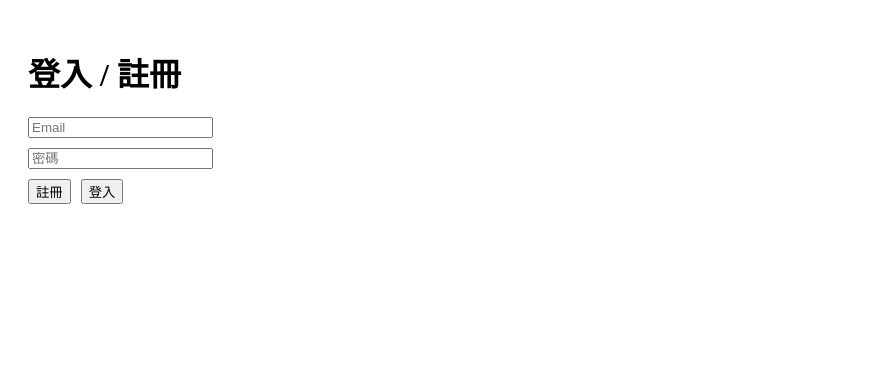
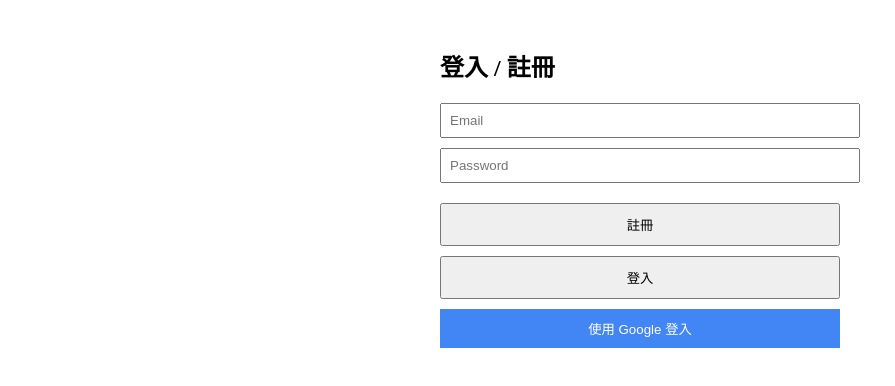
Before and after one commit to elfnt/SS_chatroom, a React (Vite) app: page / in a window 1280 px wide. Shown: the top 386 px of the page, without its empty margins (0-895 px from the left). Built offline with nearby package versions, Linux system fonts and the light colour scheme; no server answers.

Commit message:
support google account

```diff
--- a/src/app.jsx
+++ b/src/app.jsx
@@ -1,81 +1,95 @@
-// src/App.jsx
-import React, { useState, useEffect } from "react";
-import { auth, database } from "./services/firebase";
-import { createUserWithEmailAndPassword, signInWithEmailAndPassword, signOut, onAuthStateChanged } from "firebase/auth";
-import { ref, get, set } from "firebase/database";
-import ChatroomPage from "./pages/ChatroomPage";
-import ProfilePage from "./pages/ProfilePage";
+import React, { useState, useEffect } from 'react';
+import { auth, database } from './services/firebase';
+import { ref, set, get } from 'firebase/database';
+import { createUserWithEmailAndPassword, signInWithEmailAndPassword, signInWithPopup, GoogleAuthProvider, onAuthStateChanged } from 'firebase/auth';
+import ChatroomPage from './pages/ChatroomPage';
+import ProfilePage from './pages/ProfilePage';
 
 function App() {
+  const [user, setUser] = useState(null);
+  const [page, setPage] = useState('login');
   const [email, setEmail] = useState('');
   const [password, setPassword] = useState('');
-  const [user, setUser] = useState(null);
-  const [page, setPage] = useState('login');
 
+  // 監聽登入狀態
   useEffect(() => {
     const unsubscribe = onAuthStateChanged(auth, async (currentUser) => {
       if (currentUser) {
         setUser(currentUser);
+        await ensureProfileExists(currentUser);
         await checkProfileAndSetPage(currentUser);
       } else {
         setUser(null);
         setPage('login');
       }
     });
-
     return () => unsubscribe();
   }, []);
 
+  // 確保 profiles/uid 存在
+  const ensureProfileExists = async (currentUser) => {
+    const snap = await get(ref(database, `profiles/${currentUser.uid}`));
+    if (!snap.exists()) {
+      await set(ref(database, `profiles/${currentUser.uid}`), {
+        username: '',
+        email: currentUser.email,
+        phone: '',
+        address: '',
+        bio: '',
+        pfp: currentUser.photoURL || ''
+      });
+    }
+  };
+
+  // 判斷要到 chatroom 還是要編輯 profile
   const checkProfileAndSetPage = async (currentUser) => {
-    try {
     const profileRef = ref(database, `profiles/${currentUser.uid}`);
     const snapshot = await get(profileRef);
 
     if (!snapshot.exists() || !snapshot.val().username || snapshot.val().username.trim() === "") {
-        setPage('profile');  // ✅ 沒有設定 username，留在個人檔案頁面
+      setPage('profile');
     } else {
-        setPage('chatroom'); // ✅ 有 username，才能進聊天室
-      }
-    } catch (error) {
-      console.error('檢查profile失敗：', error);
-      setPage('profile'); // 如果錯誤，保險起見，強制要求設定個人資料
+      setPage('chatroom');
     }
   };
 
-  const handleSignup = async () => {
+  const signup = async () => {
     try {
       const userCredential = await createUserWithEmailAndPassword(auth, email, password);
-      setUser(userCredential.user);
-      alert('註冊成功，請設定您的個人資料');
-      // 初始化空的個人資料
-      await set(ref(database, `profiles/${userCredential.user.uid}`), {
-        pfp: '',
-        username: '',
-        bio: ''
-      });
-      setPage('profile');
-      setEmail('');
-      setPassword('');
-    } catch (error) {
-      alert(error.message);
+      const user = userCredential.user;
+
+      await ensureProfileExists(user);
+      alert('註冊成功');
+    } catch (err) {
+      alert(err.message);
     }
   };
 
-  const handleSignin = async () => {
+  const signin = async () => {
     try {
       const userCredential = await signInWithEmailAndPassword(auth, email, password);
-      setUser(userCredential.user);
-      alert('登入成功！');
-      await checkProfileAndSetPage(userCredential.user);
-      setEmail('');
-      setPassword('');
-    } catch (error) {
-      alert(error.message);
+      const user = userCredential.user;
+      alert('登入成功');
+    } catch (err) {
+      alert(err.message);
     }
   };
 
-  const handleSignout = async () => {
-    await signOut(auth);
+  const googleSignin = async () => {
+    try {
+      const provider = new GoogleAuthProvider();
+      const userCredential = await signInWithPopup(auth, provider);
+      const user = userCredential.user;
+
+      await ensureProfileExists(user);
+      alert('Google登入成功');
+    } catch (err) {
+      alert('Google登入失敗：' + err.message);
+    }
+  };
+
+  const signout = async () => {
+    await auth.signOut();
     setUser(null);
     setPage('login');
     alert('已登出');
@@ -83,33 +97,55 @@ function App() {
 
   if (!user || page === 'login') {
     return (
-      <div style={{ padding: '20px' }}>
-        <h1>登入 / 註冊</h1>
+      <div style={{ padding: 20, maxWidth: 400, margin: '0 auto' }}>
+        <h2>登入 / 註冊</h2>
+
+        <div style={{ marginBottom: 10 }}>
           <input
             type="email"
             placeholder="Email"
             value={email}
-          onChange={(e) => setEmail(e.target.value)}
-          style={{ marginBottom: '10px', display: 'block' }}
+            onChange={e => setEmail(e.target.value)}
+            style={{ width: '100%', padding: 8 }}
           />
+        </div>
+
+        <div style={{ marginBottom: 20 }}>
           <input
             type="password"
-          placeholder="密碼"
+            placeholder="Password"
             value={password}
-          onChange={(e) => setPassword(e.target.value)}
-          style={{ marginBottom: '10px', display: 'block' }}
+            onChange={e => setPassword(e.target.value)}
+            style={{ width: '100%', padding: 8 }}
           />
-        <button onClick={handleSignup} style={{ marginRight: '10px' }}>註冊</button>
-        <button onClick={handleSignin}>登入</button>
+        </div>
+
+        <div style={{ marginBottom: 10 }}>
+          <button onClick={signup} style={{ width: '100%', padding: 10 }}>註冊</button>
+        </div>
+
+        <div style={{ marginBottom: 10 }}>
+          <button onClick={signin} style={{ width: '100%', padding: 10 }}>登入</button>
+        </div>
+
+        <div style={{ marginBottom: 10 }}>
+          <button onClick={googleSignin}
+            style={{
+              width: '100%', padding: 10,
+              backgroundColor: '#4285F4', color: 'white', border: 'none'
+            }}>
+            使用 Google 登入
+          </button>
+        </div>
       </div>
     );
   }
 
   if (page === 'profile') {
-    return <ProfilePage user={user} onBack={async () => await checkProfileAndSetPage(user)} />;
+    return <ProfilePage user={user} onBack={() => checkProfileAndSetPage(user)} />;
   }
 
-  return <ChatroomPage user={user} onSignOut={handleSignout} onEditProfile={() => setPage('profile')} />;
+  return <ChatroomPage user={user} onSignOut={signout} onEditProfile={() => setPage('profile')} />;
 }
 
 export default App;
```
Lines whose indentation alone changed are shown as unchanged.
